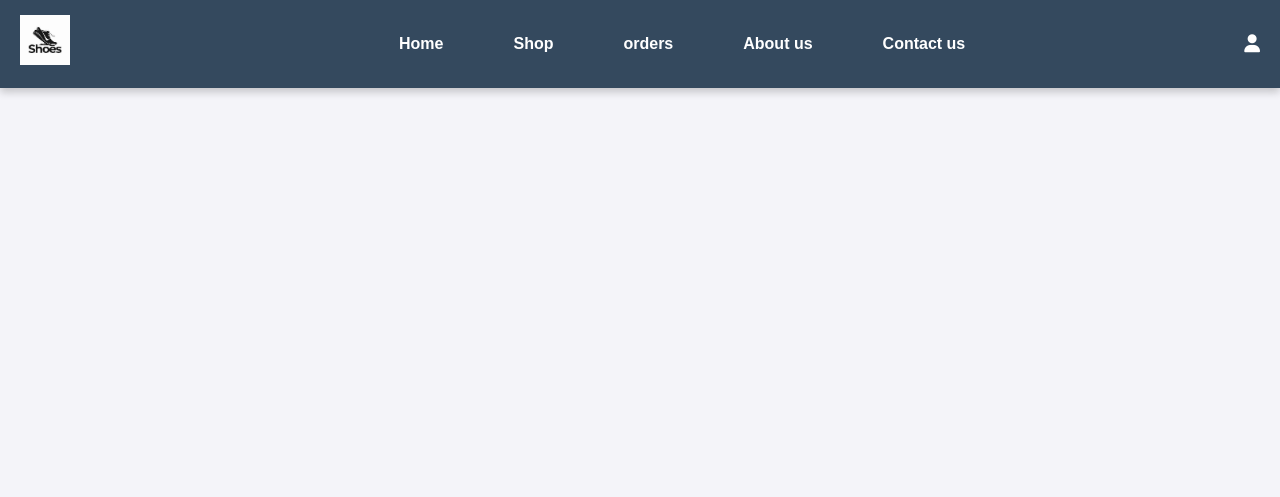
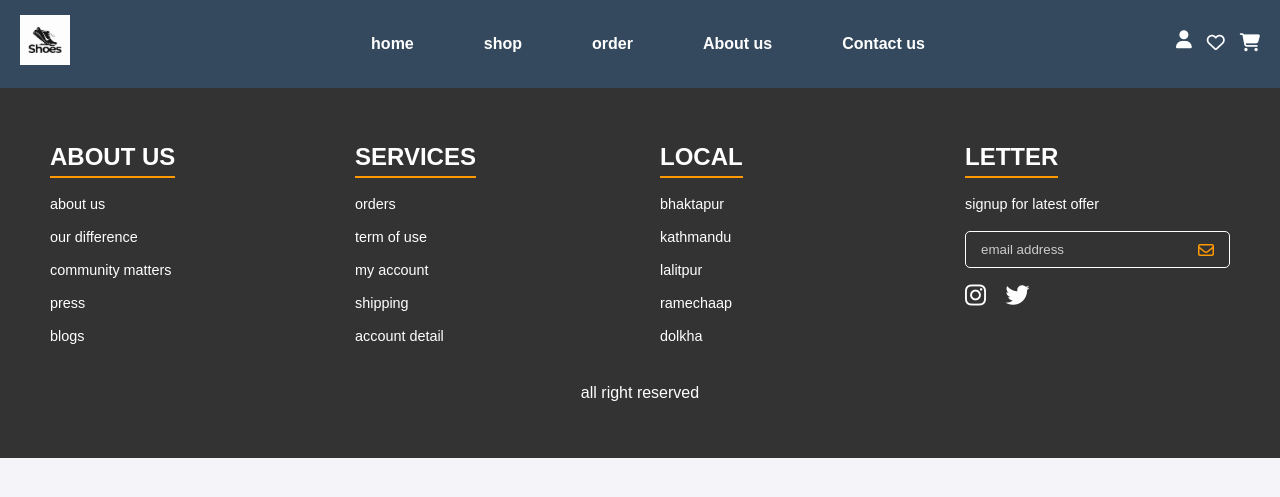
Before and after one commit to pemba100/shoeshop, a PHP site: page / in a window 1280 px wide. Shown: the top 497 px of the page. Run offline with PHP 8.4, Linux system fonts and the light colour scheme; the visitor is signed in with stand-in values (Sample User, id 1).

Commit message:
footer added

```diff
--- /dev/null
+++ b/footer.php
@@ -0,0 +1,62 @@
+<!DOCTYPE html>
+<html lang="en">
+<head>
+    <meta charset="UTF-8">
+    <meta name="viewport" content="width=device-width, initial-scale=1.0">
+    <title>footer</title>
+    <link rel="stylesheet" href="./fontawesome-free-6.7.2-web/css/all.min.css">
+     <link rel="stylesheet" href="main.css">
+
+</head>
+<body>
+     <footer>
+        <div class="inner-footer">
+            <div class="card">
+                <h3>about us</h3>
+                <ul>
+                    <li>about us </li>
+                    <li>our difference</li>
+                    <li>community matters </li>
+                    <li>press</li>
+                    <li>blogs</li>
+                </ul>
+            </div>
+            <div class="card">
+                <h3>services</h3>
+                <ul>
+                    <li>orders </li>
+                    <li>term of use</li>
+                    <li>my account </li>
+                    <li>shipping</li>
+                    <li>account detail</li>
+                </ul>
+            </div>
+            <div class="card">
+                <h3>local</h3>
+                <ul>
+                    <li>bhaktapur</li>
+                    <li>kathmandu</li>
+                    <li>lalitpur </li>
+                    <li>ramechaap</li>
+                    <li>dolkha</li>
+                </ul>
+            </div>
+            <div class="card">
+                <h3>letter</h3>
+                <p>signup for latest offer</p>
+                <div class="input-field">
+                    <input type="text" name="" placeholder= "email address">
+                    <i class="fa-regular fa-envelope"></i>
+                </div>
+                <div class="social-links">
+                <i class="fa-brands fa-instagram"></i>
+                <i class="fa-brands fa-twitter"></i>
+                </div>
+            </div>
+        </div>
+        <div class="bottom-footer" style = "display :flex ; justify-content : center ; align-items:center ; height : 50px" >
+            <p >all right reserved</p>
+        </div>
+     </footer>
+</body>
+</html>
--- a/header.php
+++ b/header.php
@@ -1,7 +1,4 @@
-
-
 <?php
-
 $user_name = isset($_SESSION['user_name']) ? $_SESSION['user_name'] : 'Guest';
 $user_email = isset($_SESSION['user_email']) ? $_SESSION['user_email'] : 'Not logged in';
 ?>
@@ -13,7 +10,7 @@ $user_email = isset($_SESSION['user_email']) ? $_SESSION['user_email'] : 'Not lo
     <meta name="viewport" content="width=device-width, initial-scale=1.0">
     <title>admin panel</title>
      <link rel="stylesheet" href="./fontawesome-free-6.7.2-web/css/all.min.css">
-    <link rel="stylesheet" href="css/main.css">
+    <link rel="stylesheet" href="main.css">
 
  </head>
 <body>
@@ -21,15 +18,17 @@ $user_email = isset($_SESSION['user_email']) ? $_SESSION['user_email'] : 'Not lo
         <div class="flex">
             <a href="" class="logo"> <img src="image/logo.jpeg" alt=""> </a>
             <nav class="navbar">
-                <a href=".php">Home</a>
-                <a href=".php"> Shop</a>
-                <a href=".php"> orders</a>
-                <a href=".php">About us</a>
-                <a href=".php">Contact us</a>
+                <a href="home.php">home</a>
+                <a href="shop.php"> shop</a>
+                <a href="order.php"> order</a>
+                <a href="about.php">About us</a>
+                <a href="contact.php">Contact us</a>
 
             </nav>
             <div class="icons">
                 <i class="fa-solid fa-user" id="user-btn"></i>
+                <a href="wishlist.php"><i class="fa-regular fa-heart"></i></a>
+                <a href="cart.php"><i class="fa-solid fa-cart-shopping"></i></a>
             </div>
             <div class="user-box">
                 <p>Username: <span> <?php echo $user_name; ?></span></p>
--- a/index.php
+++ b/index.php
@@ -23,12 +23,14 @@ if(isset($_POST['logout'])) {
     <meta charset="UTF-8">
     <meta name="viewport" content="width=device-width, initial-scale=1.0">
     <title>Document</title>
+    <link rel="stylesheet" href="./fontawesome-free-6.7.2-web/css/all.min.css">
+    <link rel="stylesheet" href="main.css">
 </head>
-<link rel="stylesheet" href="./fontawesome-free-6.7.2-web/css/all.min.css">
 
-<link rel="stylesheet" href="main.css">
 <body>
 <?php include 'header.php'; ?>
+<?php include 'footer.php'; ?>
 
+<!-- <script type="text/javascript" src="script2.js"></script> -->
 </body>
 </html>
--- a/css/main.css
+++ b/main.css
@@ -5,11 +5,15 @@
     font-family: Arial, sans-serif;
 }
 
+
+
 body {
     background-color: #f4f4f9;
     color: #333;
     line-height: 1.6;
 }
+
+/* header -------------------------------------------------------------------------------------------------------------- */
 
 .header {
     background-color: #34495e;
@@ -141,3 +145,98 @@ body {
     background-color: #c0392b;
     box-shadow: 0 4px 8px rgba(0, 0, 0, 0.3);
 }
+
+/* ------------------------------footer---------------------------------- */
+
+footer {
+    background-color: #333;
+    color: #fff;
+    padding: 40px 20px;
+    font-family: Arial, sans-serif;
+}
+
+.inner-footer {
+    display: flex;
+    flex-wrap: wrap;
+    justify-content: space-between;
+    max-width: 1200px;
+    margin: 0 auto;
+    gap: 20px;
+}
+
+.card {
+    flex: 1;
+    min-width: 200px;
+    margin: 10px;
+}
+
+.card h3 {
+    font-size: 1.5rem;
+    margin-bottom: 15px;
+    text-transform: uppercase;
+    border-bottom: 2px solid #ff9900;
+    display: inline-block;
+}
+
+.card ul {
+    list-style: none;
+    padding: 0;
+    margin: 0;
+}
+
+.card ul li {
+    margin-bottom: 10px;
+    font-size: 0.9rem;
+    cursor: pointer;
+}
+
+.card ul li:hover {
+    text-decoration: underline;
+    color: #ff9900;
+}
+
+.card p {
+    font-size: 0.9rem;
+    margin-bottom: 15px;
+}
+
+.input-field {
+    display: flex;
+    align-items: center;
+    border: 1px solid #fff;
+    padding: 5px;
+    border-radius: 5px;
+}
+
+.input-field input {
+    border: none;
+    background: transparent;
+    color: #fff;
+    outline: none;
+    padding: 5px 10px;
+    flex-grow: 1;
+}
+
+.input-field input::placeholder {
+    color: #ccc;
+}
+
+.input-field i {
+    color: #ff9900;
+    margin-right: 10px;
+}
+
+.social-links {
+    margin-top: 15px;
+}
+
+.social-links i {
+    font-size: 1.5rem;
+    margin-right: 15px;
+    cursor: pointer;
+    transition: color 0.3s ease;
+}
+
+.social-links i:hover {
+    color: #ff9900;
+}
```
Also changed, not shown: script2.js (added, +19 -0 lines).
